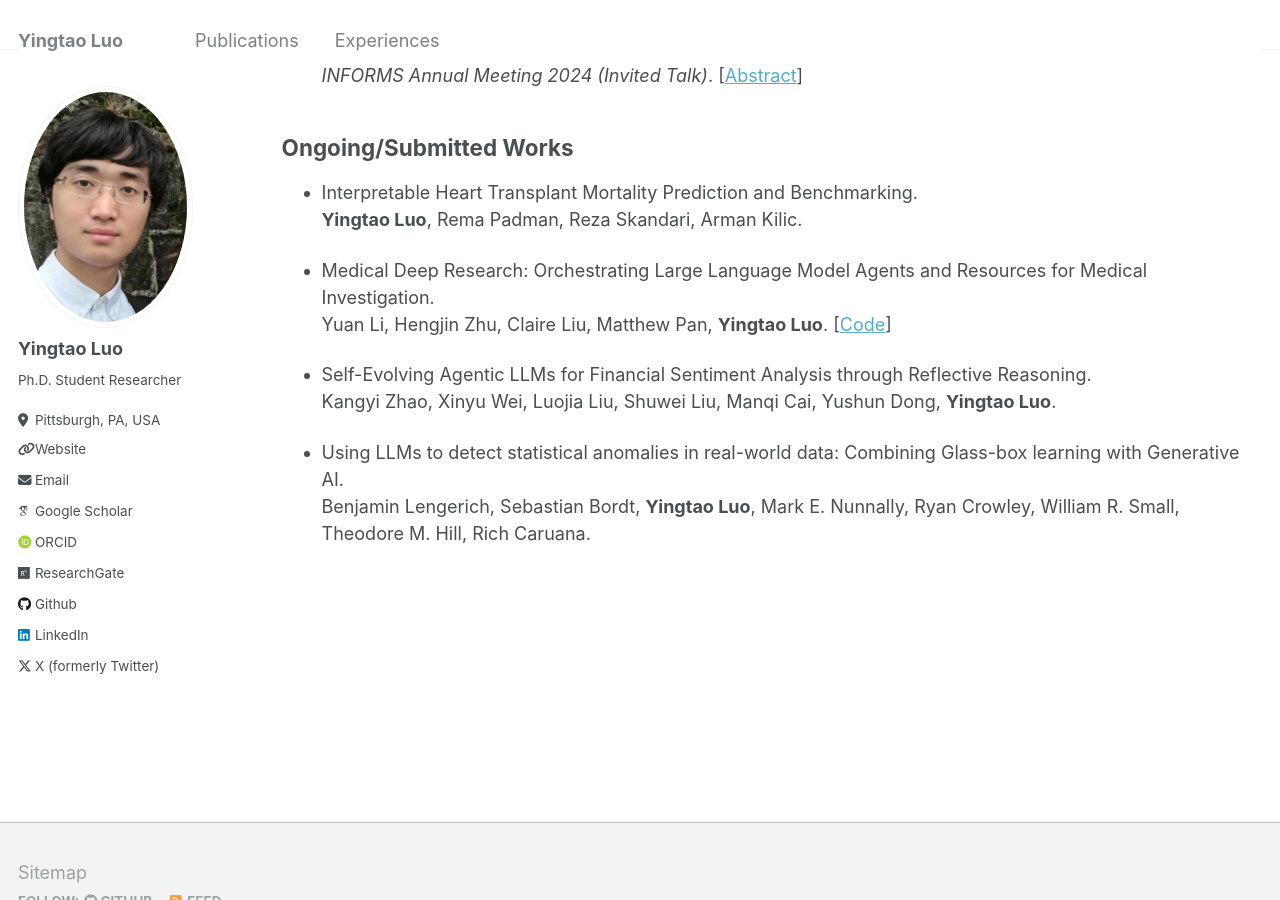
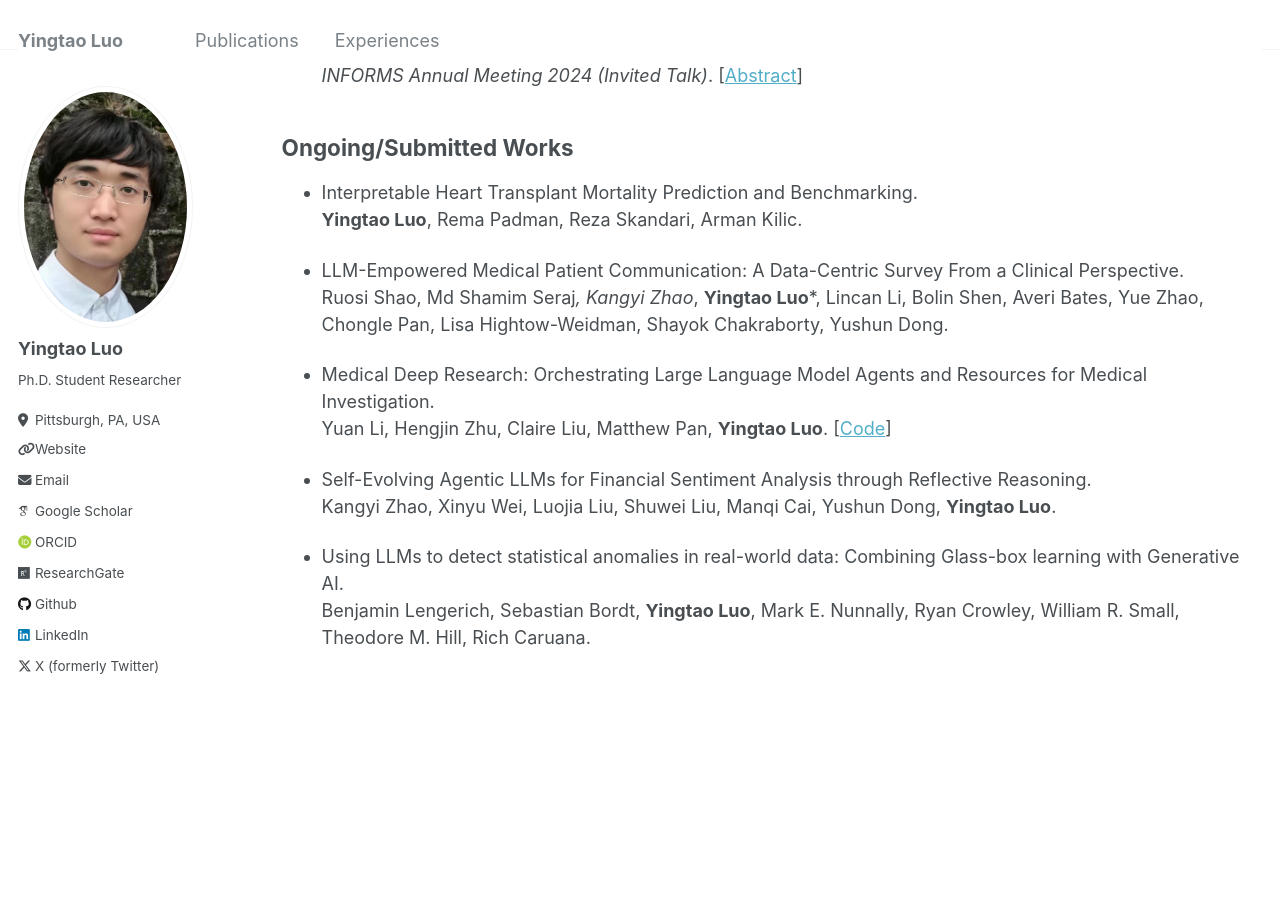
Before and after one commit to yingtaoluo/yingtaoluo.github.io, a Jekyll site: the page built from _pages/publications.md, in a window 1280 px wide and 900 px high, scrolled down 2901 px. Built offline with Jekyll 4.4.1, drawn with Linux system fonts in a browser that asks for light colours; some web fonts are replaced.

Commit message:
Update publications.md

```diff
--- a/_pages/publications.md
+++ b/_pages/publications.md
@@ -118,6 +118,9 @@ __Yingtao Luo__, Rema Padman, Reza Skandari, Arman Kilic.
 * Interpretable Heart Transplant Mortality Prediction and Benchmarking.
 __Yingtao Luo__, Rema Padman, Reza Skandari, Arman Kilic.
 
+* LLM-Empowered Medical Patient Communication: A Data-Centric Survey From a Clinical Perspective.
+Ruosi Shao, Md Shamim Seraj*, Kangyi Zhao*, __Yingtao Luo__*, Lincan Li, Bolin Shen, Averi Bates, Yue Zhao, Chongle Pan, Lisa Hightow-Weidman, Shayok Chakraborty, Yushun Dong.
+
 * Medical Deep Research: Orchestrating Large Language Model Agents and Resources for Medical Investigation.
 Yuan Li, Hengjin Zhu, Claire Liu, Matthew Pan, __Yingtao Luo__.
 [[Code](https://github.com/realYuanLi/meddr)]
```
